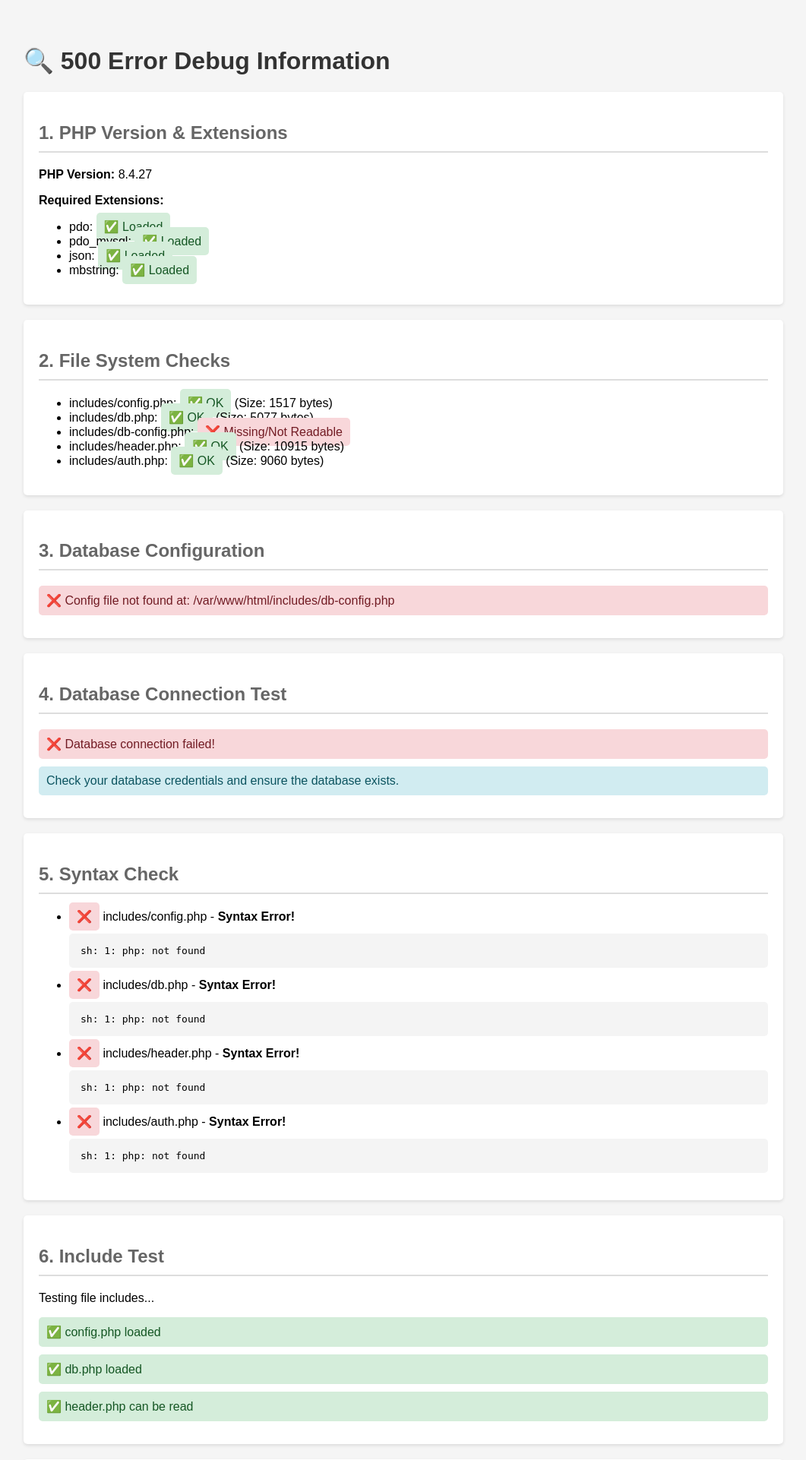
After one commit to vandanarastoggikaushal/Trash2Cash, a PHP site: page /debug-500.php in a window 1280 px wide. The commit adds this page. Shown: the top 1922 px of the page at 76% size, without its empty margins (109-1170 px from the left). Run offline with PHP 8.4, Linux system fonts and the light colour scheme.

Commit message:
enabled logging on hostinger

```diff
--- /dev/null
+++ b/debug-500.php
@@ -0,0 +1,236 @@
+<?php
+/**
+ * 500 Error Debug Script
+ *
+ * This script helps identify what's causing the 500 error.
+ * Visit this file in your browser to see detailed error information.
+ *
+ * IMPORTANT: Delete this file after fixing the issue!
+ */
+
+// Enable error reporting
+error_reporting(E_ALL);
+ini_set('display_errors', 1);
+ini_set('display_startup_errors', 1);
+
+?>
+<!DOCTYPE html>
+<html lang="en">
+<head>
+    <meta charset="UTF-8">
+    <meta name="viewport" content="width=device-width, initial-scale=1.0">
+    <title>500 Error Debug</title>
+    <style>
+        body { font-family: Arial, sans-serif; max-width: 1000px; margin: 20px auto; padding: 20px; background: #f5f5f5; }
+        .section { background: white; padding: 20px; margin: 20px 0; border-radius: 5px; box-shadow: 0 2px 4px rgba(0,0,0,0.1); }
+        .success { color: #155724; background: #d4edda; padding: 10px; border-radius: 5px; margin: 10px 0; }
+        .error { color: #721c24; background: #f8d7da; padding: 10px; border-radius: 5px; margin: 10px 0; }
+        .warning { color: #856404; background: #fff3cd; padding: 10px; border-radius: 5px; margin: 10px 0; }
+        .info { color: #0c5460; background: #d1ecf1; padding: 10px; border-radius: 5px; margin: 10px 0; }
+        h1 { color: #333; }
+        h2 { color: #666; border-bottom: 2px solid #ddd; padding-bottom: 10px; }
+        code { background: #f4f4f4; padding: 2px 6px; border-radius: 3px; font-family: monospace; }
+        pre { background: #f4f4f4; padding: 15px; border-radius: 5px; overflow-x: auto; }
+    </style>
+</head>
+<body>
+    <h1>🔍 500 Error Debug Information</h1>
+
+    <div class="section">
+        <h2>1. PHP Version & Extensions</h2>
+        <?php
+        echo '<p><strong>PHP Version:</strong> ' . phpversion() . '</p>';
+
+        $requiredExtensions = ['pdo', 'pdo_mysql', 'json', 'mbstring'];
+        echo '<p><strong>Required Extensions:</strong></p><ul>';
+        foreach ($requiredExtensions as $ext) {
+            $loaded = extension_loaded($ext);
+            $status = $loaded ? '<span class="success">✅ Loaded</span>' : '<span class="error">❌ Missing</span>';
+            echo '<li>' . $ext . ': ' . $status . '</li>';
+        }
+        echo '</ul>';
+        ?>
+    </div>
+
+    <div class="section">
+        <h2>2. File System Checks</h2>
+        <?php
+        $filesToCheck = [
+            'includes/config.php',
+            'includes/db.php',
+            'includes/db-config.php',
+            'includes/header.php',
+            'includes/auth.php'
+        ];
+
+        echo '<ul>';
+        foreach ($filesToCheck as $file) {
+            $path = __DIR__ . '/' . $file;
+            $exists = file_exists($path);
+            $readable = $exists ? is_readable($path) : false;
+            $status = $exists && $readable ? '<span class="success">✅ OK</span>' : '<span class="error">❌ Missing/Not Readable</span>';
+            echo '<li>' . $file . ': ' . $status;
+            if ($exists) {
+                echo ' (Size: ' . filesize($path) . ' bytes)';
+            }
+            echo '</li>';
+        }
+        echo '</ul>';
+        ?>
+    </div>
+
+    <div class="section">
+        <h2>3. Database Configuration</h2>
+        <?php
+        $configFile = __DIR__ . '/includes/db-config.php';
+        if (file_exists($configFile)) {
+            echo '<div class="success">✅ Config file exists</div>';
+
+            // Try to load it
+            try {
+                require_once $configFile;
+
+                echo '<div class="info">';
+                echo '<strong>Database Configuration:</strong><br>';
+                echo 'Host: <code>' . (defined('DB_HOST') ? htmlspecialchars(DB_HOST) : 'NOT DEFINED') . '</code><br>';
+                echo 'Database: <code>' . (defined('DB_NAME') ? htmlspecialchars(DB_NAME) : 'NOT DEFINED') . '</code><br>';
+                echo 'User: <code>' . (defined('DB_USER') ? htmlspecialchars(DB_USER) : 'NOT DEFINED') . '</code><br>';
+                echo 'Password: <code>' . (defined('DB_PASS') ? (empty(DB_PASS) ? '(empty)' : '••••••••') : 'NOT DEFINED') . '</code>';
+                echo '</div>';
+            } catch (Exception $e) {
+                echo '<div class="error">';
+                echo '<strong>❌ Error loading config file:</strong><br>';
+                echo htmlspecialchars($e->getMessage());
+                echo '</div>';
+            }
+        } else {
+            echo '<div class="error">❌ Config file not found at: ' . htmlspecialchars($configFile) . '</div>';
+        }
+        ?>
+    </div>
+
+    <div class="section">
+        <h2>4. Database Connection Test</h2>
+        <?php
+        if (file_exists(__DIR__ . '/includes/db.php')) {
+            require_once __DIR__ . '/includes/db.php';
+
+            if (function_exists('testDBConnection')) {
+                if (testDBConnection()) {
+                    echo '<div class="success">✅ Database connection successful!</div>';
+                } else {
+                    echo '<div class="error">❌ Database connection failed!</div>';
+                    echo '<div class="info">Check your database credentials and ensure the database exists.</div>';
+                }
+            } else {
+                echo '<div class="error">❌ Database functions not loaded</div>';
+            }
+        } else {
+            echo '<div class="error">❌ db.php file not found</div>';
+        }
+        ?>
+    </div>
+
+    <div class="section">
+        <h2>5. Syntax Check</h2>
+        <?php
+        $phpFiles = [
+            'includes/config.php',
+            'includes/db.php',
+            'includes/db-config.php',
+            'includes/header.php',
+            'includes/auth.php'
+        ];
+
+        echo '<ul>';
+        foreach ($phpFiles as $file) {
+            $path = __DIR__ . '/' . $file;
+            if (file_exists($path)) {
+                // Check syntax
+                $output = [];
+                $return = 0;
+                exec("php -l " . escapeshellarg($path) . " 2>&1", $output, $return);
+
+                if ($return === 0) {
+                    echo '<li><span class="success">✅</span> ' . $file . ' - No syntax errors</li>';
+                } else {
+                    echo '<li><span class="error">❌</span> ' . $file . ' - <strong>Syntax Error!</strong><br>';
+                    echo '<pre>' . htmlspecialchars(implode("\n", $output)) . '</pre></li>';
+                }
+            }
+        }
+        echo '</ul>';
+        ?>
+    </div>
+
+    <div class="section">
+        <h2>6. Include Test</h2>
+        <?php
+        echo '<p>Testing file includes...</p>';
+
+        try {
+            require_once __DIR__ . '/includes/config.php';
+            echo '<div class="success">✅ config.php loaded</div>';
+        } catch (Exception $e) {
+            echo '<div class="error">❌ Error loading config.php: ' . htmlspecialchars($e->getMessage()) . '</div>';
+        }
+
+        try {
+            if (file_exists(__DIR__ . '/includes/db.php')) {
+                require_once __DIR__ . '/includes/db.php';
+                echo '<div class="success">✅ db.php loaded</div>';
+            }
+        } catch (Exception $e) {
+            echo '<div class="error">❌ Error loading db.php: ' . htmlspecialchars($e->getMessage()) . '</div>';
+        }
+
+        try {
+            if (file_exists(__DIR__ . '/includes/header.php')) {
+                // Don't actually include header.php as it outputs HTML
+                // Just check if it can be parsed
+                $content = file_get_contents(__DIR__ . '/includes/header.php');
+                echo '<div class="success">✅ header.php can be read</div>';
+            }
+        } catch (Exception $e) {
+            echo '<div class="error">❌ Error reading header.php: ' . htmlspecialchars($e->getMessage()) . '</div>';
+        }
+        ?>
+    </div>
+
+    <div class="section">
+        <h2>7. Server Information</h2>
+        <?php
+        echo '<p><strong>Server Software:</strong> ' . ($_SERVER['SERVER_SOFTWARE'] ?? 'Unknown') . '</p>';
+        echo '<p><strong>Document Root:</strong> ' . ($_SERVER['DOCUMENT_ROOT'] ?? 'Unknown') . '</p>';
+        echo '<p><strong>Script Path:</strong> ' . __DIR__ . '</p>';
+        echo '<p><strong>Current File:</strong> ' . __FILE__ . '</p>';
+        ?>
+    </div>
+
+    <div class="section">
+        <h2>8. Error Log Location</h2>
+        <?php
+        $errorLog = ini_get('error_log');
+        if ($errorLog) {
+            echo '<p><strong>Error Log:</strong> <code>' . htmlspecialchars($errorLog) . '</code></p>';
+        } else {
+            echo '<p><strong>Error Log:</strong> Using default PHP error log</p>';
+        }
+        echo '<div class="info">Check your error log for detailed error messages. Common locations:</div>';
+        echo '<ul>';
+        echo '<li><code>/home/username/logs/error_log</code></li>';
+        echo '<li><code>/home/username/public_html/error_log</code></li>';
+        echo '<li>Check Hostinger hPanel → Error Log</li>';
+        echo '</ul>';
+        ?>
+    </div>
+
+    <div class="section">
+        <h2>🔒 Security Note</h2>
+        <div class="warning">
+            <strong>⚠️ Important:</strong> Delete this file (<code>debug-500.php</code>) after fixing the issue!
+            This file exposes sensitive information about your server configuration.
+        </div>
+    </div>
+</body>
+</html>
--- a/includes/db.php
+++ b/includes/db.php
@@ -15,7 +15,12 @@ define('DB_CHARSET', 'utf8mb4');
 // If credentials are in a separate config file, load them
 $dbConfigFile = __DIR__ . '/db-config.php';
 if (file_exists($dbConfigFile)) {
-    require_once $dbConfigFile;
+    try {
+        require_once $dbConfigFile;
+    } catch (Exception $e) {
+        // Config file has syntax errors - log but don't break
+        error_log('Error loading db-config.php: ' . $e->getMessage());
+    }
 }
 
 /**
@@ -36,17 +41,29 @@ function getDB() {
     }
 
     try {
+        // Check if PDO extension is available
+        if (!extension_loaded('pdo') || !extension_loaded('pdo_mysql')) {
+            error_log('PDO or PDO_MySQL extension not available');
+            return null;
+        }
+
         $dsn = "mysql:host=" . DB_HOST . ";dbname=" . DB_NAME . ";charset=" . DB_CHARSET;
         $options = [
             PDO::ATTR_ERRMODE            => PDO::ERRMODE_EXCEPTION,
             PDO::ATTR_DEFAULT_FETCH_MODE => PDO::FETCH_ASSOC,
             PDO::ATTR_EMULATE_PREPARES   => false,
+            PDO::ATTR_TIMEOUT            => 5, // 5 second timeout
         ];
 
         $pdo = new PDO($dsn, DB_USER, DB_PASS, $options);
         return $pdo;
     } catch (PDOException $e) {
+        // Log detailed error but don't expose to user
         error_log('Database connection failed: ' . $e->getMessage());
+        error_log('DSN: ' . $dsn . ' | User: ' . DB_USER);
+        return null;
+    } catch (Exception $e) {
+        error_log('Unexpected error in database connection: ' . $e->getMessage());
         return null;
     }
 }
--- a/includes/header.php
+++ b/includes/header.php
@@ -2,8 +2,18 @@
 require_once __DIR__ . '/config.php';
 
 // Load auth functions if available (for login/logout display)
+// Suppress errors to prevent 500 errors if auth.php has issues
 if (file_exists(__DIR__ . '/auth.php')) {
-    require_once __DIR__ . '/auth.php';
+    try {
+        require_once __DIR__ . '/auth.php';
+    } catch (Exception $e) {
+        // Auth file has errors - log but don't break the site
+        error_log('Error loading auth.php in header: ' . $e->getMessage());
+        // Define a fallback function to prevent errors
+        if (!function_exists('isLoggedIn')) {
+            function isLoggedIn() { return false; }
+        }
+    }
 }
 
 // Get current page URL
```
Also changed, not shown: TROUBLESHOOTING-500-ERROR.md (added, +118 -0 lines), check-errors.php (added, +75 -0 lines), includes/auth.php (+8 -3 lines).
